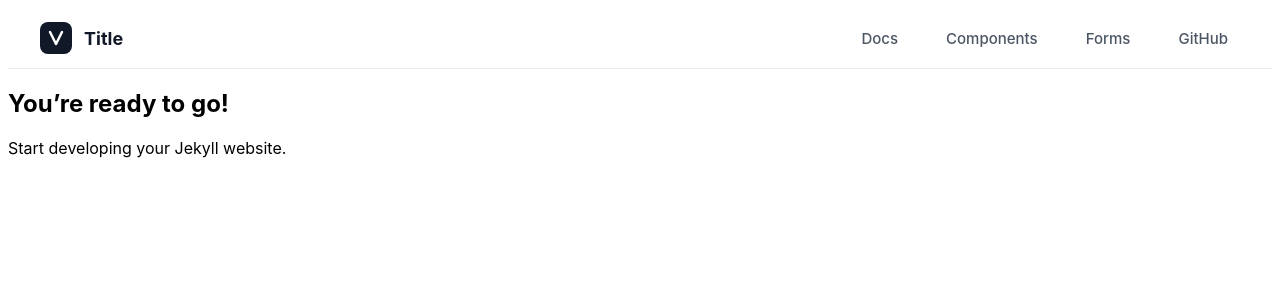
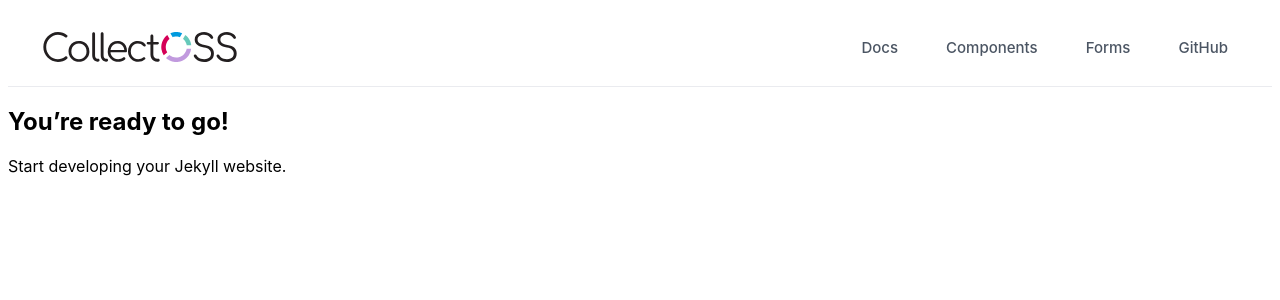
Before and after one commit to chaoss/collectoss-website, a Jekyll site: the page built from index.md, in a window 1280 px wide. Shown: the top 300 px of the page. Built offline with Jekyll 4.4.1, drawn with Linux system fonts in a browser that asks for light colours.

Commit message:
navbar logo

```diff
--- a/_includes/navbar.html
+++ b/_includes/navbar.html
@@ -3,11 +3,7 @@
 	<div class="nav-container">
 		<!-- Brand / Logo -->
 		<a href="{{ '/' | relative_url }}" class="nav-brand">
-			<svg class="brand-logo" width="32" height="32" viewBox="0 0 32 32" fill="none">
-				<rect width="32" height="32" rx="8" fill="#111827" />
-				<path d="M10 10L16 22L22 10" stroke="white" stroke-width="2.5" stroke-linecap="round" stroke-linejoin="round" />
-			</svg>
-			<span class="brand-title">Title</span>
+			{% include collectoss-logo-black.svg %}
 		</a>
 
 		<!-- Desktop Navigation Links -->
--- a/_sass/base.scss
+++ b/_sass/base.scss
@@ -39,6 +39,10 @@ body {
   font-weight: 700;
   font-size: 1.125rem;
   color: #111827;
+}
+
+.nav-brand > svg {
+  width: 200px;
 }
 
 /* Nav Links */
```
Also changed, not shown: _includes/collectoss-logo-black.svg (added), _includes/collectoss-logo-white.svg (added).
